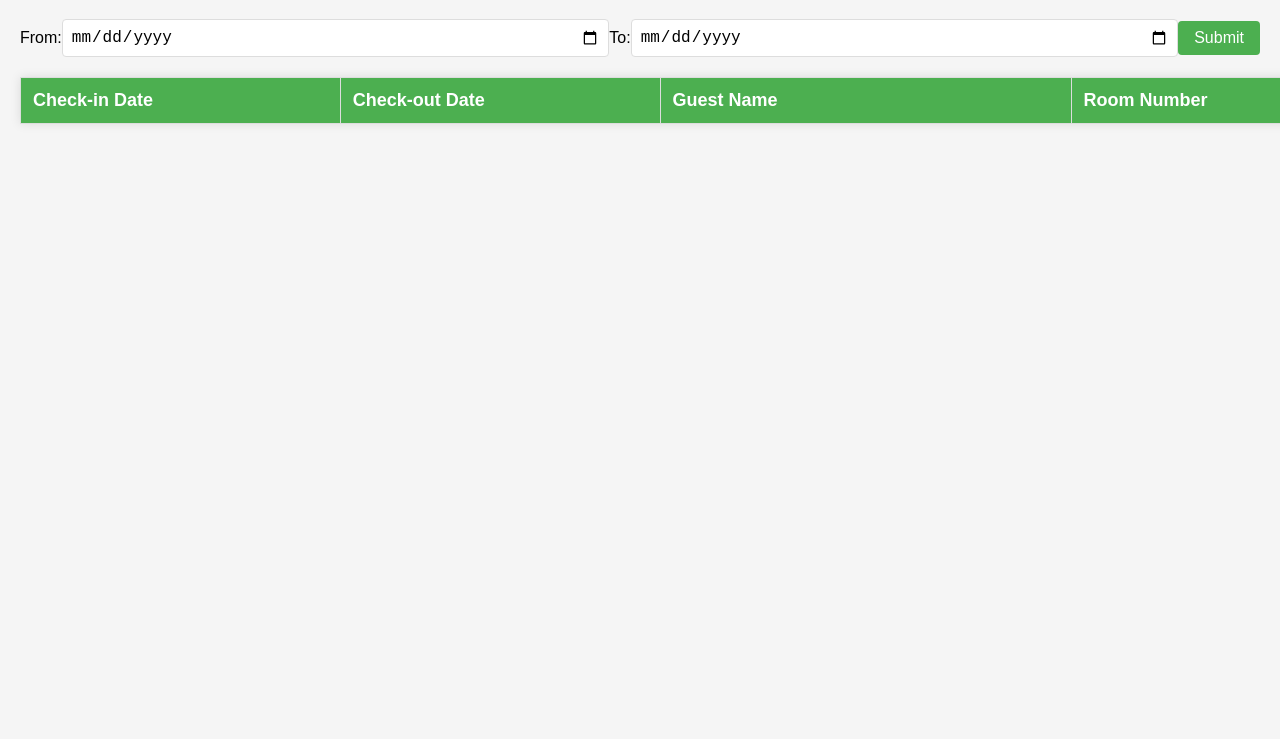
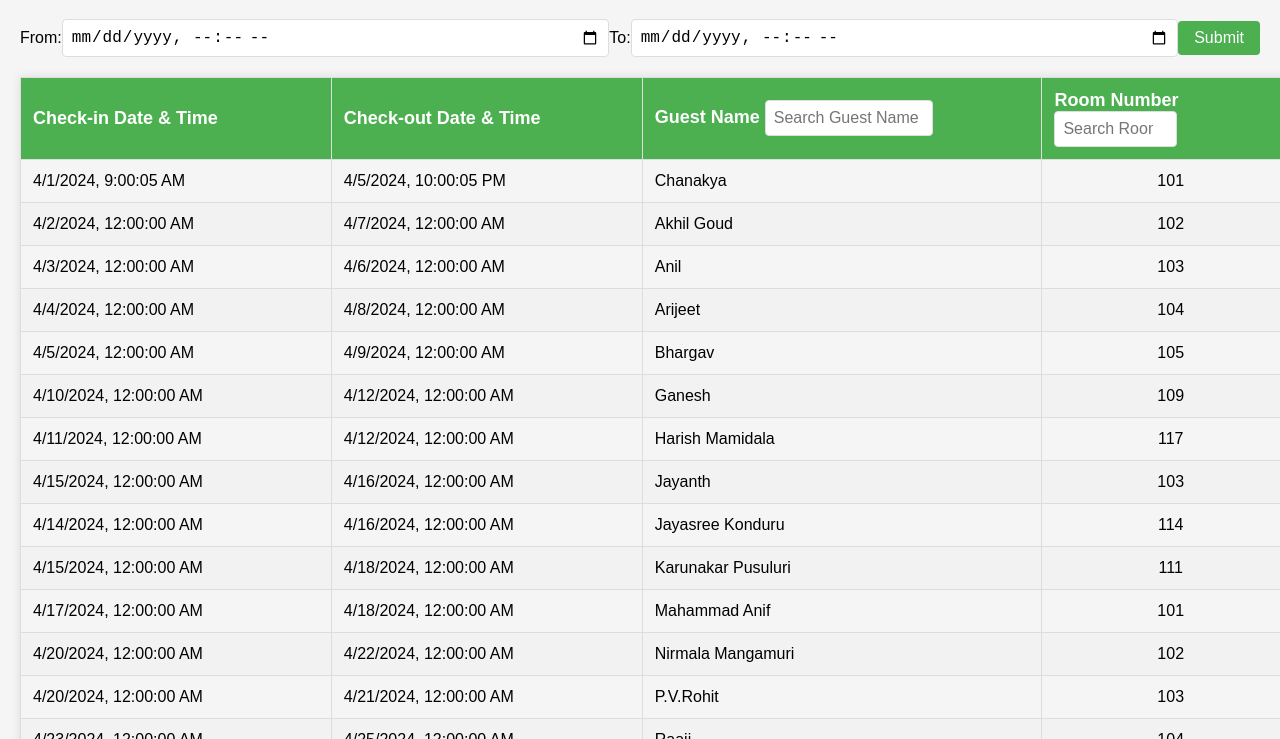
Before and after one commit to DeepakNVS/Data_BTW_dates, a plain HTML site: page index.html in a window 1280 px wide. Shown: the part 61-800 px from the top of the page. Drawn offline with Linux system fonts and the light colour scheme.

Commit message:
updated table header filters and date time in check in and out

```diff
--- a/index.html
+++ b/index.html
@@ -5,23 +5,26 @@
   <meta name="viewport" content="width=device-width, initial-scale=1.0">
   <link rel="stylesheet" href="styles.css">
   <title>Hotel Entry and Exit Data</title>
-</head>
 <body>
   <h1>Hotel Entry and Exit Data</h1>
   <div id="filter">
     <label for="startDate">From:</label>
-    <input type="date" id="startDate" name="startDate">
+    <input type="datetime-local" id="startDate" name="startDate">
     <label for="endDate">To:</label>
-    <input type="date" id="endDate" name="endDate">
+    <input type="datetime-local" id="endDate" name="endDate">
     <button onclick="filterData()">Submit</button>
   </div>
   <table id="dataTable">
     <thead>
       <tr>
-        <th>Check-in Date</th>
-        <th>Check-out Date</th>
-        <th>Guest Name</th>
-        <th>Room Number</th>
+        <th>Check-in Date & Time</th>
+        <th>Check-out Date & Time</th>
+        <th>Guest Name
+          <input type="text" id="guestName" name="guestName" placeholder="Search Guest Name" oninput="GuestSearch()">
+        </th>
+        <th>Room Number
+            <input type="number" id="roomNum" name="roomNum" placeholder="Search Room" oninput="RoomSearch()">
+        </th>
       </tr>
     </thead>
     <tbody id="dataBody">
--- a/script.js
+++ b/script.js
@@ -1,7 +1,7 @@
 const data = [
     {
-      checkInDate: '2024-04-01',
-      checkOutDate: '2024-04-05',
+      checkInDate: '2024-04-01T09:00:05',
+      checkOutDate: '2024-04-05T22:00:05',
       guestName: 'Chanakya',
       roomNumber: '101'
     },
@@ -124,7 +124,9 @@ const data = [
   function filterData() {
     const startDate = document.getElementById('startDate').value;
     const endDate = document.getElementById('endDate').value;
-    const filteredData = data.filter(item => {
+    let filteredData = data;
+    if (startDate && endDate) {
+      filteredData = data.filter(item => {
         const checkInDate = new Date(item.checkInDate);
         const checkOutDate = new Date(item.checkOutDate);
         return (
@@ -132,6 +134,7 @@ const data = [
           checkOutDate <= new Date(endDate)
         );
       });
+    }
     displayData(filteredData);
   }
 
@@ -140,9 +143,11 @@ const data = [
     dataBody.innerHTML = '';
     data.forEach(item => {
       const row = document.createElement('tr');
+      const checkInDate = new Date(item.checkInDate).toLocaleString();
+      const checkOutDate = new Date(item.checkOutDate).toLocaleString();
       row.innerHTML = `
-        <td>${item.checkInDate}</td>
-        <td>${item.checkOutDate}</td>
+        <td>${checkInDate}</td>
+        <td>${checkOutDate}</td>
         <td>${item.guestName}</td>
         <td>${item.roomNumber}</td>
       `;
@@ -150,4 +155,16 @@ const data = [
     });
   }
 
+  function GuestSearch() {
+    let x = document.getElementById("guestName").value;
+    const filteredData = data.filter(item => item.guestName.toLowerCase().includes(x.toLowerCase()));
+    displayData(filteredData);
+  }
+
+  function RoomSearch() {
+    let x = document.getElementById("roomNum").value;
+    const filteredData = data.filter(item => item.roomNumber.toString().includes(x.toString()));
+    displayData(filteredData);
+  }
+
   filterData();
--- a/styles.css
+++ b/styles.css
@@ -5,6 +5,9 @@ body {
   background-color: #f5f5f5;
 }
 
+label{
+  text-align: left;
+}
 h1{
     text-align: center;
 }
@@ -16,7 +19,28 @@ h1{
   align-items: center;
 }
 
-#filter input[type="date"] {
+#filter input[type="datetime-local"] {
+  padding: 8px;
+  border: 1px solid #ddd;
+  border-radius: 4px;
+  font-size: 16px;
+  width: 45%;
+}
+
+.icon {
+  width: 20px;
+  height: 20px;
+}
+
+input[type="text"] {
+  padding: 8px;
+  border: 1px solid #ddd;
+  border-radius: 4px;
+  font-size: 16px;
+  width: 40%;
+}
+
+input[type="number"] {
   padding: 8px;
   border: 1px solid #ddd;
   border-radius: 4px;
@@ -81,7 +105,7 @@ h1{
 
 #dataTable th:last-child,
 #dataTable td:last-child {
-  width: 100px;
+  width: 120px;
 }
 
 #dataTable th:first-child,
```
Lines whose indentation alone changed are shown as unchanged.
